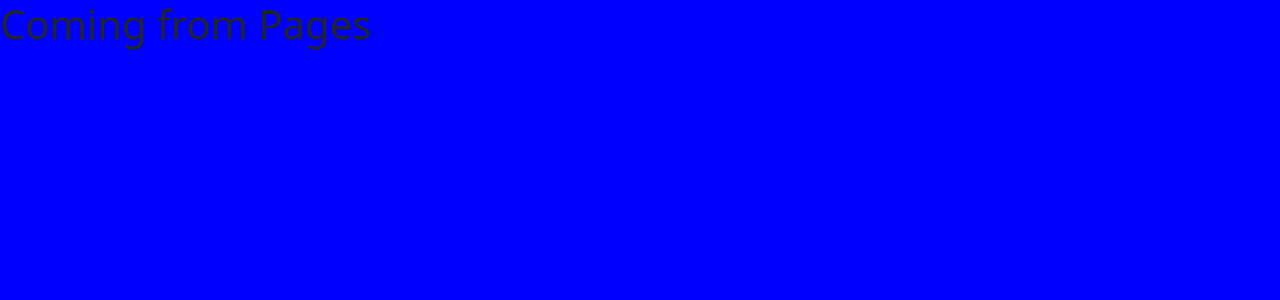
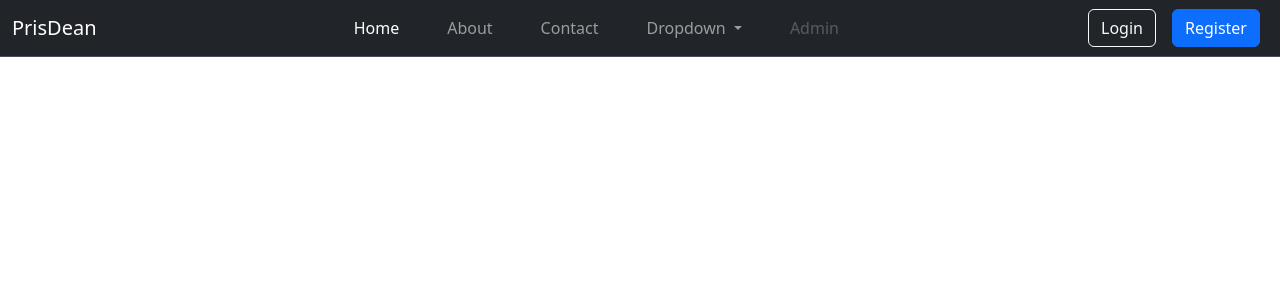
Before and after one commit to DeanoPHP/prisdean, a Django app: page / in a window 1280 px wide. Shown: the top 300 px of the page. Run offline with Django 5.2, Linux system fonts and the light colour scheme.

Commit message:
Added Bootsrtap navbar to base.html layout

```diff
--- a/app/pages/templates/pages/about.html
+++ b/app/pages/templates/pages/about.html
@@ -1,4 +1,5 @@
 {% extends 'base.html' %}
+{% block title %} - About {% endblock %}
 {% block content %}
     <h1>About Us</h1>
 {% endblock %}
--- a/app/pages/templates/pages/index.html
+++ b/app/pages/templates/pages/index.html
@@ -1,4 +1,4 @@
 {% extends 'base.html' %}
 {% block content %}
-    <h1>Coming from Pages</h1>
+
 {% endblock %}
--- a/app/static/css/style.css
+++ b/app/static/css/style.css
@@ -1,3 +1,5 @@
-body {
-    background-color: blue;
+* {
+    box-sizing: border-box;
+    margin: 0;
+    padding: 0;
 }
--- a/app/templates/base.html
+++ b/app/templates/base.html
@@ -12,10 +12,11 @@
         <!-- Custom Styles -->
         <link rel="stylesheet" href="{% static 'css/style.css' %}">
 
-        <title>{% block title %}PrisDean{% endblock %}</title>
+        <title>PrisDean {% block title %}{% endblock %}</title>
     </head>
 
     <body>
+        {% include 'includes/nav.html' %}
         {% block content %} {% endblock %}
 
         {% block extendedjs %}{% endblock %}
--- /dev/null
+++ b/app/templates/includes/nav.html
@@ -0,0 +1,56 @@
+<nav class="navbar bg-dark border-bottom border-body navbar-expand-lg" data-bs-theme="dark">
+    <div class="container-fluid">
+        <a class="navbar-brand" href="#">PrisDean</a>
+        <button class="navbar-toggler" type="button" data-bs-toggle="collapse" data-bs-target="#navbarSupportedContent"
+            aria-controls="navbarSupportedContent" aria-expanded="false" aria-label="Toggle navigation">
+            <span class="navbar-toggler-icon"></span>
+        </button>
+        <div class="collapse navbar-collapse" id="navbarSupportedContent">
+            <ul class="navbar-nav mx-auto mb-2 mb-lg-0">
+                <li class="nav-item mx-3">
+                    <a class="nav-link active" aria-current="page" href="#">Home</a>
+                </li>
+                <li class="nav-item mx-3">
+                    <a class="nav-link" href="#">About</a>
+                </li>
+                <li class="nav-item mx-3">
+                    <a class="nav-link" href="#">Contact</a>
+                </li>
+                <li class="nav-item mx-3 dropdown">
+                    <a class="nav-link dropdown-toggle" href="#" role="button" data-bs-toggle="dropdown"
+                        aria-expanded="false">
+                        Dropdown
+                    </a>
+                    <ul class="dropdown-menu">
+                        <li><a class="dropdown-item" href="#">Action</a></li>
+                        <li><a class="dropdown-item" href="#">Another action</a></li>
+                        <li>
+                            <hr class="dropdown-divider">
+                        </li>
+                        <li><a class="dropdown-item" href="#">Something else here</a></li>
+                    </ul>
+                </li>
+                <li class="nav-item mx-3">
+                    <a class="nav-link disabled" aria-disabled="true">Admin</a>
+                </li>
+            </ul>
+            {% if not request.user.is_authenticated %}
+            <div class="d-flex">
+                <button type="button" class="btn btn-outline-light mx-2" data-bs-toggle="modal"
+                    data-bs-target="#loginModal">
+                    Login
+                </button>
+                <button type="button" class="btn btn-primary mx-2" data-bs-toggle="modal"
+                    data-bs-target="#registerModal">
+                    Register
+                </button>
+            </div>
+            {% else %}
+            <form method="post" action="{% url 'account_logout' %}" class="d-inline">
+                {% csrf_token %}
+                <button type="submit" class="btn btn-danger">Logout</button>
+            </form>
+            {% endif %}
+        </div>
+    </div>
+</nav>
```
